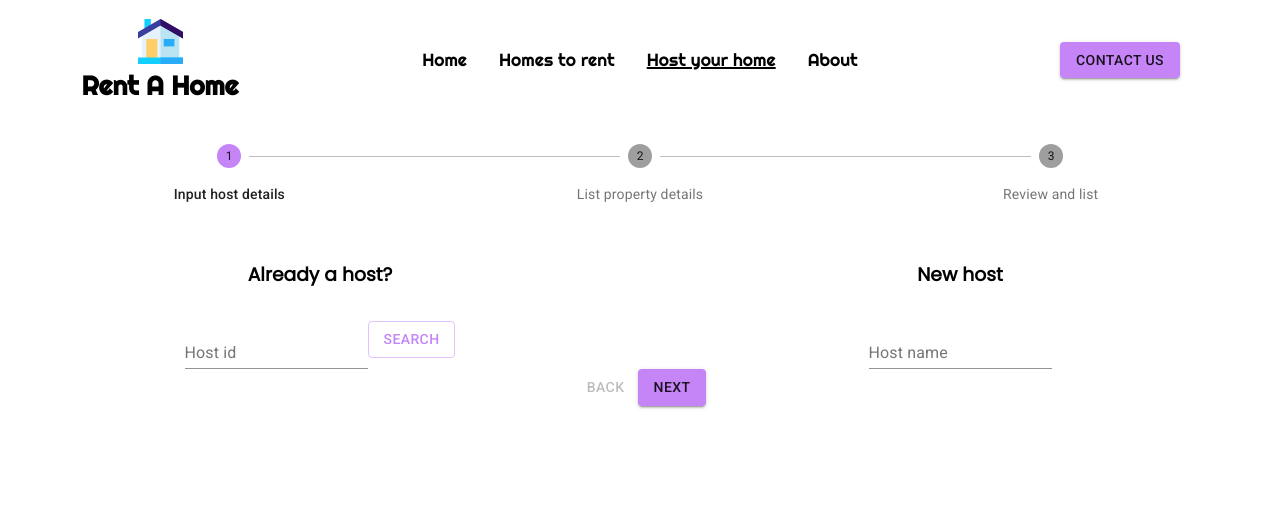
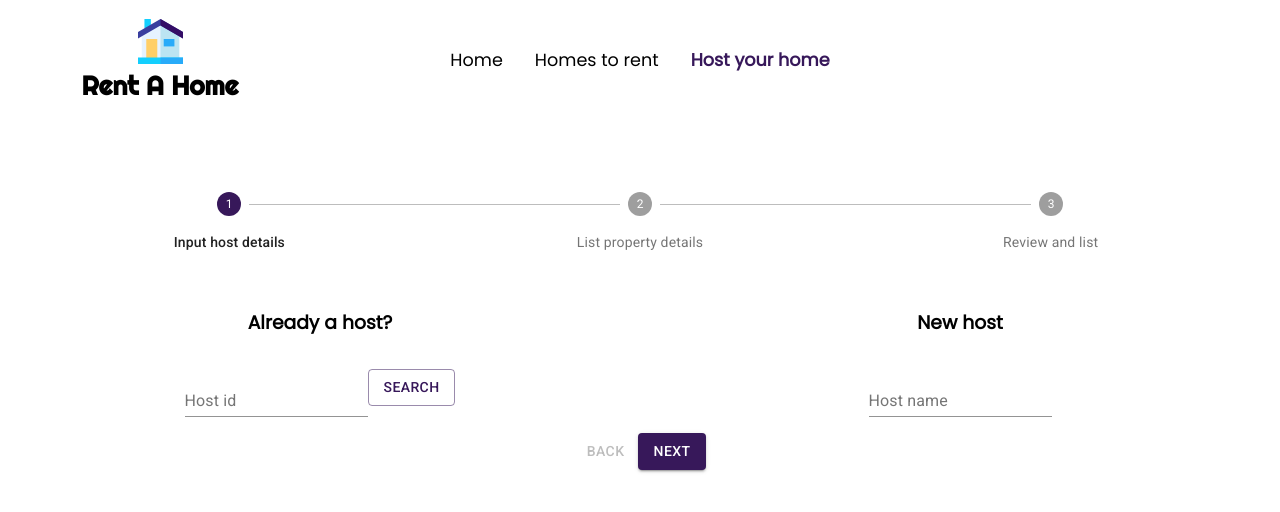
Before and after one commit to HRSArgyropoulos/RentAHome-MaterialUI-React, a React (Create React App) app: page /to-host in a window 1280 px wide. Shown: the top 512 px of the page. Built offline with nearby package versions, Linux system fonts and the light colour scheme.

Commit message:
styling modifications

```diff
--- a/src/App.css
+++ b/src/App.css
@@ -63,7 +63,8 @@ a {
 }
 
 .activeMenu {
-  text-decoration: 2px black underline;
+  font-weight: bold;
+  color: #37185a;
 }
 
 .MuiButton-label a {
--- a/src/App.js
+++ b/src/App.js
@@ -13,7 +13,7 @@ import { createTheme, ThemeProvider } from '@material-ui/core/styles';
 const theme = createTheme({
   palette: {
     primary: {
-      main: '#c585f7',
+      main: '#37185a',
     },
   },
 });
@@ -35,8 +35,6 @@ function App() {
               <Route path="/to-host">
                 <Host />
               </Route>
-              <Route path="/about">About</Route>
-              <Route path="/contact-us">Contact Us</Route>
             </Switch>
           </div>
         </Router>
--- a/src/components/BookingForm.js
+++ b/src/components/BookingForm.js
@@ -15,7 +15,7 @@ import useStore from '../store';
 
 const useStyles = makeStyles((theme) => ({
   form: {
-    width: '70%',
+    width: '85%',
     margin: '0 auto',
     '& .MuiTextField-root': {
       margin: theme.spacing(1),
@@ -24,11 +24,20 @@ const useStyles = makeStyles((theme) => ({
       position: 'relative',
       bottom: 0,
     },
+    display: 'flex',
+    alignItems: 'center',
+    justifyContent: 'center',
+    flexWrap: 'wrap',
   },
   input: {
     '&::placeholder': {
       fontSize: '0.9em',
     },
+  },
+  button: {
+    marginLeft: '2rem',
+    position: 'relative',
+    bottom: '-5px',
   },
 }));
 
@@ -161,6 +170,7 @@ const BookingForm = () => {
         </Select>
       </FormControl>
       <Button
+        className={classes.button}
         color="primary"
         variant="contained"
         type="submit"
--- a/src/components/Navbar.js
+++ b/src/components/Navbar.js
@@ -27,6 +27,7 @@ const useStyles = makeStyles({
     display: 'flex',
     width: '100%',
     justifyContent: 'center',
+    fontFamily: 'Poppins, sans-serif',
   },
 });
 
@@ -58,19 +59,7 @@ const Navbar = () => {
                 Host your home
               </NavLink>
             </li>
-            <li>
-              <NavLink to="/about" activeClassName="activeMenu">
-                About
-              </NavLink>
-            </li>
           </ul>
-        </li>
-        <li>
-          <NavLink to="/contact-us">
-            <Button variant="contained" color="primary">
-              Contact Us
-            </Button>
-          </NavLink>
         </li>
       </ul>
     </nav>
--- a/src/components/core/Host.js
+++ b/src/components/core/Host.js
@@ -9,6 +9,10 @@ import { saveApartment } from '../../services/apartment';
 const useStyles = makeStyles((theme) => ({
   root: {
     width: '100%',
+    margin: '3rem 0',
+  },
+  stepperActionButtons: {
+    margin: '1rem 0',
   },
 }));
 
@@ -28,8 +32,6 @@ const Host = () => {
   const resetStepper = useStore((state) => state.resetStepper);
 
   const hostStepperForm = useStore((state) => state.hostStepperForm);
-
-  /* const moveStepper = useStore((state) => state.moveStepper); */
 
   return (
     <div className={classes.root}>
@@ -54,6 +56,7 @@ const Host = () => {
         ) : (
           <div>
             <StepperFormContent index={activeStep} />
+            <div className={classes.stepperActionButtons}>
               <Button disabled={!activeStep} onClick={backStep}>
                 Back
               </Button>
@@ -78,8 +81,11 @@ const Host = () => {
                     nextStep();
                   }
                 }}>
-              {activeStep < stepLabels.length - 1 ? 'Next' : 'Submit'}
+                {activeStep < stepLabels.length - 1
+                  ? 'Next'
+                  : 'Submit'}
               </Button>
+            </div>
           </div>
         )}
       </div>
```
Lines whose indentation alone changed are shown as unchanged.
